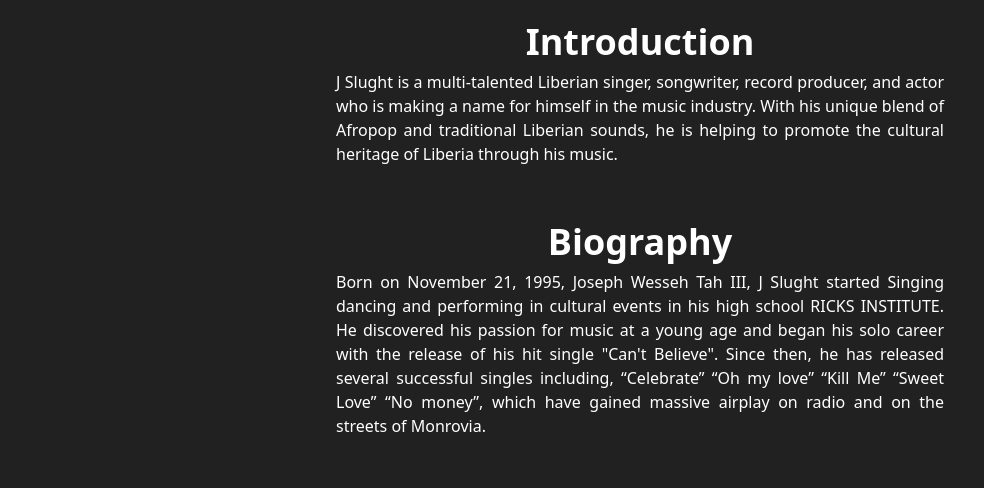
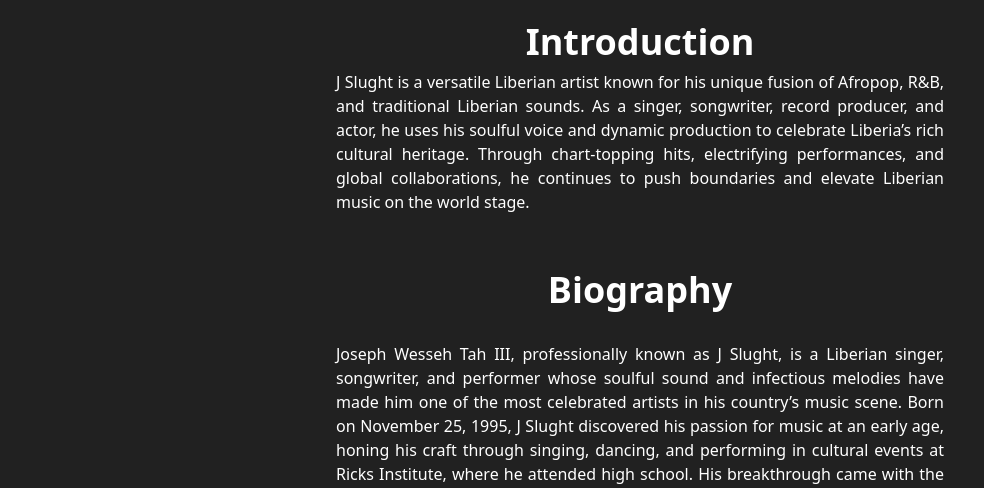
Before and after one commit to rimu-7/sirreno_profile2, a React (Vite) app: page /portfolio in a window 1280 px wide. Shown: the part 122-610 px from the top of the page, without its empty margins (0-984 px from the left). Built offline with nearby package versions, Linux system fonts and the light colour scheme.

Commit message:
portfolio

```diff
--- a/src/Pages/Components/Portfolio.jsx
+++ b/src/Pages/Components/Portfolio.jsx
@@ -36,13 +36,13 @@ const Portfolio = () => {
     {
       id: 1,
       heading: "Introduction",
-      description:
-        "J Slught is a multi-talented Liberian singer, songwriter, record producer, and actor who is making a name for himself in the music industry. With his unique blend of Afropop and traditional Liberian sounds, he is helping to promote the cultural heritage of Liberia through his music.",
+      description: `J Slught is a versatile Liberian artist known for his unique fusion of Afropop, R&B, and traditional Liberian sounds. As a singer, songwriter, record producer, and actor, he uses his soulful voice and dynamic production to celebrate Liberia’s rich cultural heritage. Through chart-topping hits, electrifying performances, and global collaborations, he continues to push boundaries and elevate Liberian music on the world stage.`,
     },
     {
       id: 2,
       heading: "Biography",
-      description: `Born on November 21, 1995, Joseph Wesseh Tah III, J Slught started Singing dancing and performing in cultural events in his high school RICKS INSTITUTE. He discovered his passion for music at a young age and began his solo career with the release of his hit single "Can't Believe". Since then, he has released several successful singles including, “Celebrate” “Oh my love” “Kill Me” “Sweet Love” “No money”, which have gained massive airplay on radio and on the streets of Monrovia.`,
+      description: `
+Joseph Wesseh Tah III, professionally known as J Slught, is a Liberian singer, songwriter, and performer whose soulful sound and infectious melodies have made him one of the most celebrated artists in his country’s music scene. Born on November 25, 1995, J Slught discovered his passion for music at an early age, honing his craft through singing, dancing, and performing in cultural events at Ricks Institute, where he attended high school. His breakthrough came with the release of his hit single “Can’t Believe,” which quickly garnered widespread attention and cemented his status as a rising star. Building on this success, J Slught continued to captivate audiences with a string of chart-topping singles, including “Celebrate,” “Oh My Love,” “Kill Me,” “Sweet Love,” and “No Money.” His music, characterized by heartfelt lyrics and dynamic production, has earned massive airplay on radio stations and in the streets of Monrovia, solidifying his place in the Liberian music industry. J Slught’s artistry extends beyond singles, as showcased in his highly acclaimed album, “Home & Beyond.” With a sound that blends Afropop, R&B, and traditional influences, he continues to push creative boundaries while staying true to his Liberian roots.      `,
     },
     {
       id: 3,
--- a/src/index.css
+++ b/src/index.css
@@ -1 +1,2 @@
+@import url('https://fonts.googleapis.com/css2?family=Paytone+One&display=swap');
 @import "tailwindcss";
```
